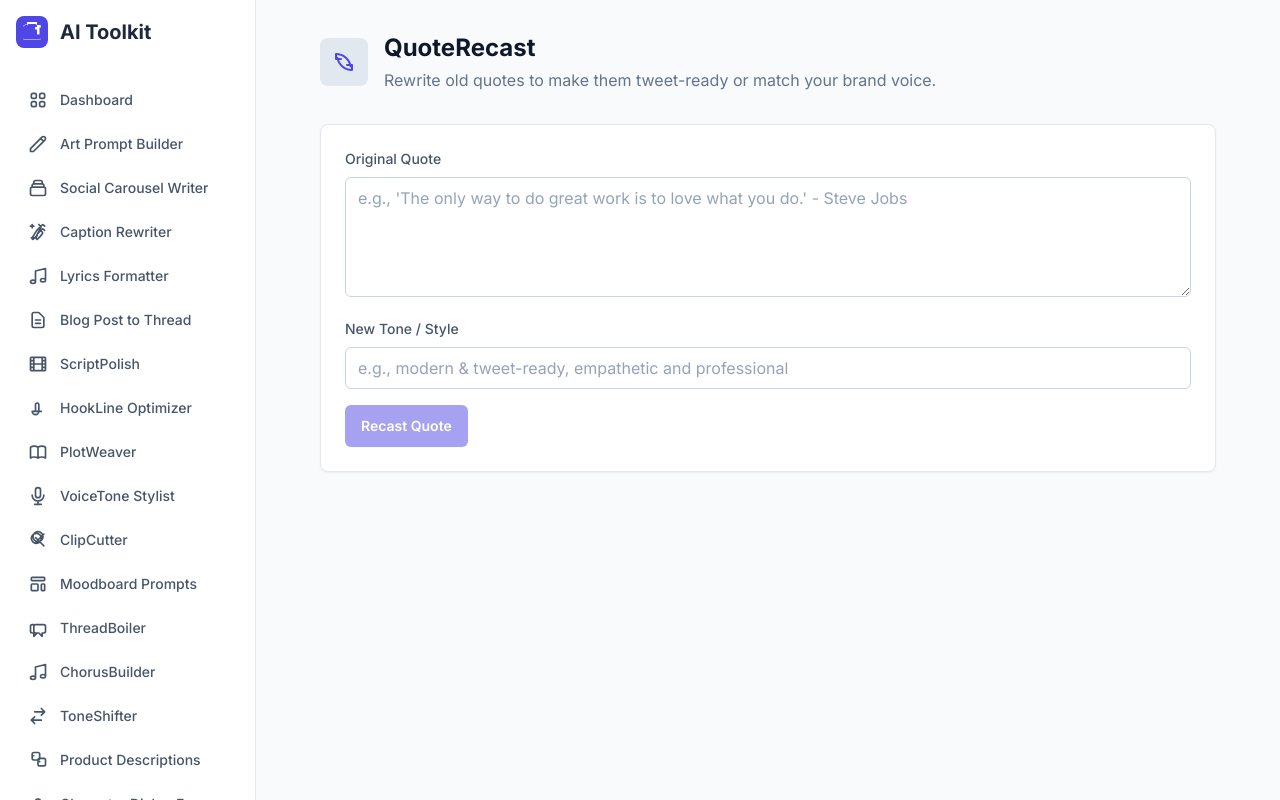
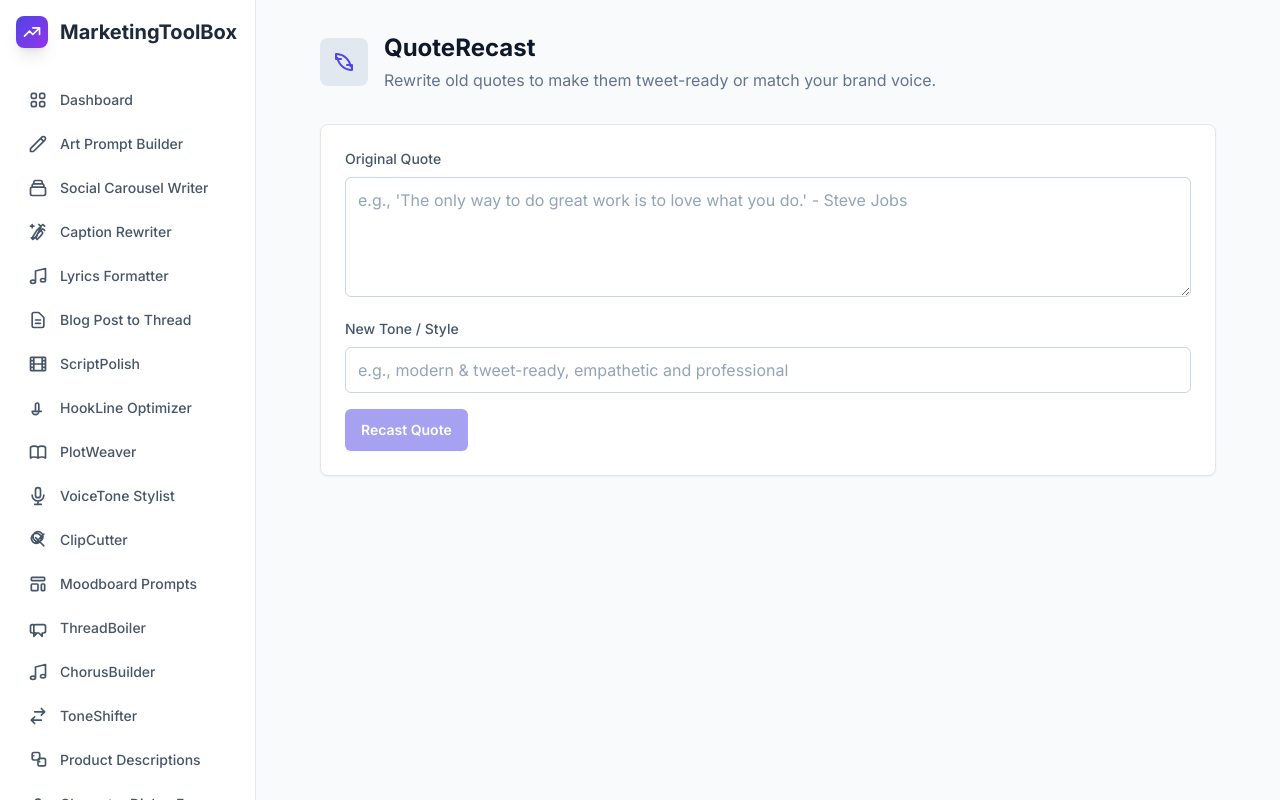
Before and after one commit to achuajays/MarketingToolBox, a React (Vite) app: page /#/quote-recast in a window 1280 px wide. Built offline with nearby package versions, Linux system fonts and the light colour scheme; no server answers.

Commit message:
Fix dropdown responsiveness and update branding

```diff
--- a/components/layout/MainLayout.tsx
+++ b/components/layout/MainLayout.tsx
@@ -39,6 +39,7 @@ const MainLayout: React.FC<MainLayoutProps> = ({ children }) => {
             </svg>
           </button>
           <h1 className="text-lg font-semibold text-slate-800">AI Toolkit</h1>
+          <h1 className="text-lg font-semibold text-slate-800">MarketingToolBox</h1>
           <div className="w-10" /> {/* Spacer for centering */}
         </div>
 
--- a/components/layout/Sidebar.tsx
+++ b/components/layout/Sidebar.tsx
@@ -20,12 +20,12 @@ const Sidebar: React.FC<SidebarProps> = ({ onClose }) => {
       {/* Header */}
       <div className="flex items-center justify-between p-4 border-b border-slate-200 lg:border-b-0">
         <div className="flex items-center gap-3">
-          <div className="w-8 h-8 bg-indigo-600 rounded-lg flex items-center justify-center">
-            <svg xmlns="http://www.w3.org/2000/svg" className="h-5 w-5 text-white" viewBox="0 0 20 20" fill="currentColor">
-              <path d="M5 4a2 2 0 012-2h6a2 2 0 012 2v1h-1.5a.5.5 0 00-.5.5v1.5a.5.5 0 00.5.5H15v4.5a.5.5 0 00.5.5h1.5a.5.5 0 00.5-.5V5a2 2 0 012-2h-1.5a.5.5 0 00-.5.5v1.5a.5.5 0 00.5.5H19V16a2 2 0 01-2 2H3a2 2 0 01-2-2V5a2 2 0 012-2h1.5a.5.5 0 00.5-.5V3a.5.5 0 00-.5-.5H3a2 2 0 01-2 2v11a2 2 0 002 2h14a2 2 0 002-2V5a2 2 0 00-2-2h-1.5a.5.5 0 01-.5-.5v-1a.5.5 0 01.5-.5H15a2 2 0 00-2-2H7a2 2 0 00-2 2z" />
+          <div className="w-8 h-8 bg-gradient-to-br from-indigo-600 to-purple-600 rounded-lg flex items-center justify-center shadow-lg">
+            <svg xmlns="http://www.w3.org/2000/svg" className="h-5 w-5 text-white" fill="none" viewBox="0 0 24 24" stroke="currentColor" strokeWidth={2}>
+              <path strokeLinecap="round" strokeLinejoin="round" d="M13 7h8m0 0v8m0-8l-8 8-4-4-6 6" />
             </svg>
           </div>
-          <h1 className="text-xl font-bold text-slate-800">AI Toolkit</h1>
+          <h1 className="text-xl font-bold text-slate-800">MarketingToolBox</h1>
         </div>
 
         {/* Close button for mobile */}
--- a/components/pages/Dashboard.tsx
+++ b/components/pages/Dashboard.tsx
@@ -8,7 +8,7 @@ const Dashboard: React.FC = () => {
   return (
     <div className="max-w-7xl mx-auto">
       <Header
-        title="AI Content Toolkit"
+        title="MarketingToolBox"
         subtitle="Your central hub for AI-powered content creation and optimization."
         icon={
             <svg xmlns="http://www.w3.org/2000/svg" className="h-6 w-6" fill="none" viewBox="0 0 24 24" stroke="currentColor"><path strokeLinecap="round" strokeLinejoin="round" strokeWidth="2" d="M4 6a2 2 0 012-2h2a2 2 0 012 2v2a2 2 0 01-2 2H6a2 2 0 01-2-2V6zM14 6a2 2 0 012-2h2a2 2 0 012 2v2a2 2 0 01-2 2h-2a2 2 0 01-2-2V6zM4 16a2 2 0 012-2h2a2 2 0 012 2v2a2 2 0 01-2 2H6a2 2 0 01-2-2v-2zM14 16a2 2 0 012-2h2a2 2 0 012 2v2a2 2 0 01-2 2h-2a2 2 0 01-2-2v-2z" /></svg>
--- a/components/ui/Input.tsx
+++ b/components/ui/Input.tsx
@@ -6,7 +6,7 @@ interface InputProps extends React.InputHTMLAttributes<HTMLInputElement> {}
 const Input: React.FC<InputProps> = (props) => {
   return (
     <input
-      className="w-full bg-white border border-slate-300 rounded-md px-3 py-2 text-slate-900 placeholder-slate-400 focus:outline-none focus:ring-2 focus:ring-indigo-500 focus:border-indigo-500"
+      className="w-full bg-white border border-slate-300 rounded-md px-3 py-2.5 text-slate-900 placeholder-slate-400 focus:outline-none focus:ring-2 focus:ring-indigo-500 focus:border-indigo-500 text-sm sm:text-base min-h-[42px]"
       {...props}
     />
   );
--- a/components/ui/Select.tsx
+++ b/components/ui/Select.tsx
@@ -1,4 +1,3 @@
-
 import React from 'react';
 
 interface SelectProps extends React.SelectHTMLAttributes<HTMLSelectElement> {
@@ -7,12 +6,20 @@ interface SelectProps extends React.SelectHTMLAttributes<HTMLSelectElement> {
 
 const Select: React.FC<SelectProps> = ({ children, ...props }) => {
   return (
-    <select
-      className="w-full bg-white border border-slate-300 rounded-md px-3 py-2 text-slate-900 placeholder-slate-400 focus:outline-none focus:ring-2 focus:ring-indigo-500 focus:border-indigo-500"
-      {...props}
-    >
-      {children}
-    </select>
+    <div className="relative">
+      <select
+        className="w-full bg-white border border-slate-300 rounded-md px-3 py-2.5 text-slate-900 placeholder-slate-400 focus:outline-none focus:ring-2 focus:ring-indigo-500 focus:border-indigo-500 appearance-none cursor-pointer text-sm sm:text-base min-h-[42px] pr-10"
+        {...props}
+      >
+        {children}
+      </select>
+      {/* Custom dropdown arrow */}
+      <div className="absolute inset-y-0 right-0 flex items-center pr-3 pointer-events-none">
+        <svg className="h-4 w-4 text-slate-400" fill="none" stroke="currentColor" viewBox="0 0 24 24">
+          <path strokeLinecap="round" strokeLinejoin="round" strokeWidth={2} d="M19 9l-7 7-7-7" />
+        </svg>
+      </div>
+    </div>
   );
 };
 
--- a/components/ui/TextArea.tsx
+++ b/components/ui/TextArea.tsx
@@ -6,7 +6,7 @@ interface TextAreaProps extends React.TextareaHTMLAttributes<HTMLTextAreaElement
 const TextArea: React.FC<TextAreaProps> = (props) => {
   return (
     <textarea
-      className="w-full bg-white border border-slate-300 rounded-md px-3 py-2 text-slate-900 placeholder-slate-400 focus:outline-none focus:ring-2 focus:ring-indigo-500 focus:border-indigo-500 min-h-[120px]"
+      className="w-full bg-white border border-slate-300 rounded-md px-3 py-2.5 text-slate-900 placeholder-slate-400 focus:outline-none focus:ring-2 focus:ring-indigo-500 focus:border-indigo-500 min-h-[120px] text-sm sm:text-base resize-y"
       {...props}
     />
   );
--- a/index.html
+++ b/index.html
@@ -4,7 +4,7 @@
     <meta charset="UTF-8" />
     <link rel="icon" type="image/svg+xml" href="/vite.svg" />
     <meta name="viewport" content="width=device-width, initial-scale=1.0" />
-    <title>Marketing Content AI Toolkit</title>
+    <title>MarketingToolBox - AI Content Creation Suite</title>
     <script src="https://cdn.tailwindcss.com"></script>
     <link rel="preconnect" href="https://fonts.googleapis.com">
     <link rel="preconnect" href="https://fonts.gstatic.com" crossorigin>
```
